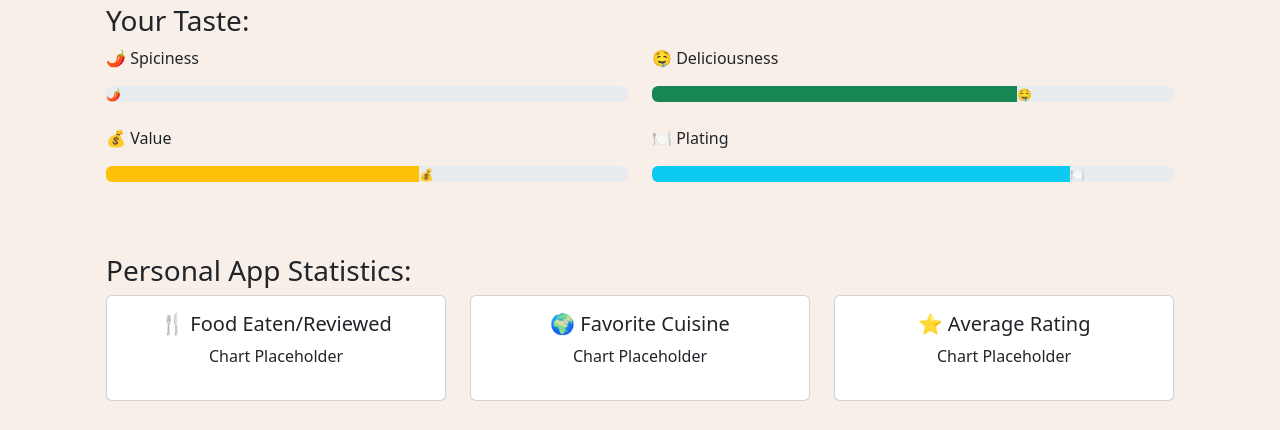
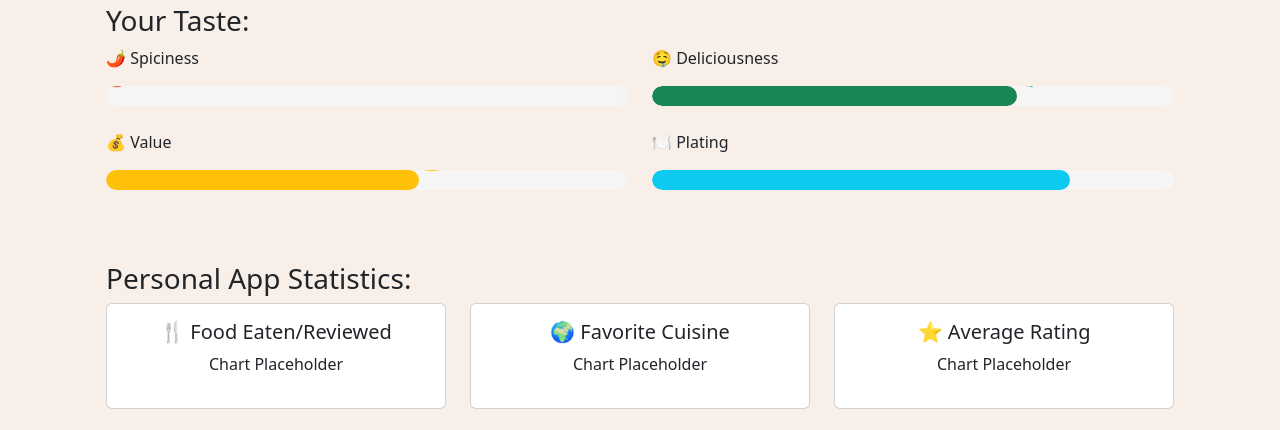
Before and after one commit to IanO7/CITS3403-Group-Project, a Flask app: page /my_stats in a window 1280 px wide; the page is wider, and only the part inside the window is pictured. Shown: the part 456-886 px from the top of that part. Run offline with Flask 3, Linux system fonts and the light colour scheme; a user stored in the database is signed in.

Commit message:
Externalize styles from my_friends.html, my_stats.html, and others_stats.html to main.css

```diff
--- a/app/static/main.css
+++ b/app/static/main.css
@@ -128,3 +128,89 @@ body {
     font-weight: bold;
     cursor: pointer;
 }
+
+
+/* Styles for #chartdiv (others_stats.html) */
+#chartdiv {
+    width: 100%;
+    height: 500px;
+    margin-top: 20px;
+}
+
+/* Styles for reaction buttons (my_friends.html) */
+.reaction-buttons button {
+    background-color: #007bff; /* Blue background */
+    color: black; /* White text */
+    border: none; /* Remove default border */
+    padding: 10px 15px; /* Add padding */
+    border-radius: 5px; /* Rounded corners */
+    font-size: 14px; /* Adjust font size */
+    margin: 5px; /* Add spacing between buttons */
+    cursor: pointer; /* Pointer cursor on hover */
+    transition: background-color 0.3s ease; /* Smooth hover effect */
+}
+
+.reaction-buttons button:hover {
+    background-color: #0056b3; /* Darker blue on hover */
+}
+
+.reaction-buttons button i {
+    margin-right: 5px; /* Add spacing between icon and text */
+}
+
+/* Styles for progress bars (my_stats.html) */
+.progress.custom-progress {
+    position: relative;
+    height: 20px;
+    background-color: #f5f5f5;
+    border-radius: 10px;
+    overflow: hidden;
+}
+
+.progress.custom-progress .progress-bar {
+    height: 100%;
+    border-radius: 10px;
+}
+
+.progress.custom-progress .progress-emoji {
+    position: absolute;
+    top: -25px;
+    font-size: 20px;
+}
+
+/* Styles for bento box visualization (my_stats.html) */
+.bento-box-visual {
+    display: grid;
+    grid-template-columns: repeat(4, 1fr);
+    gap: 10px;
+}
+
+.bento-compartment {
+    display: flex;
+    justify-content: center;
+    align-items: center;
+    background-color: #f5f5f5;
+    border: 1px solid #ddd;
+    border-radius: 10px;
+    position: relative;
+    overflow: hidden;
+}
+
+.bento-compartment img {
+    width: 50px;
+    height: 50px;
+}
+
+.bento-compartment[data-label]:hover::after {
+    content: attr(data-label);
+    position: absolute;
+    bottom: 10px;
+    left: 50%;
+    transform: translateX(-50%);
+    background-color: rgba(0, 0, 0, 0.7);
+    color: #fff;
+    padding: 5px 10px;
+    border-radius: 5px;
+    font-size: 12px;
+    white-space: nowrap;
+}
--- a/app/templates/my_stats.html
+++ b/app/templates/my_stats.html
@@ -3,6 +3,8 @@
 
 {% block content %}
     <!-- Floating Navbar is handled by base.html -->
+
+    <link rel="stylesheet" href="{{ url_for('static', filename='css/main.css') }}">
 
     <div class="container-fluid">
         <!-- Profile Card -->
--- a/app/templates/others_stats.html
+++ b/app/templates/others_stats.html
@@ -30,4 +30,7 @@
             margin-top: 20px;
         }
     </style>
+
+    <!-- External Stylesheet -->
+    <link rel="stylesheet" href="{{ url_for('static', filename='css/main.css') }}">
 {% endblock %}
```
Also changed, not shown: app/templates/my_friends.html (+1 -23 lines).
